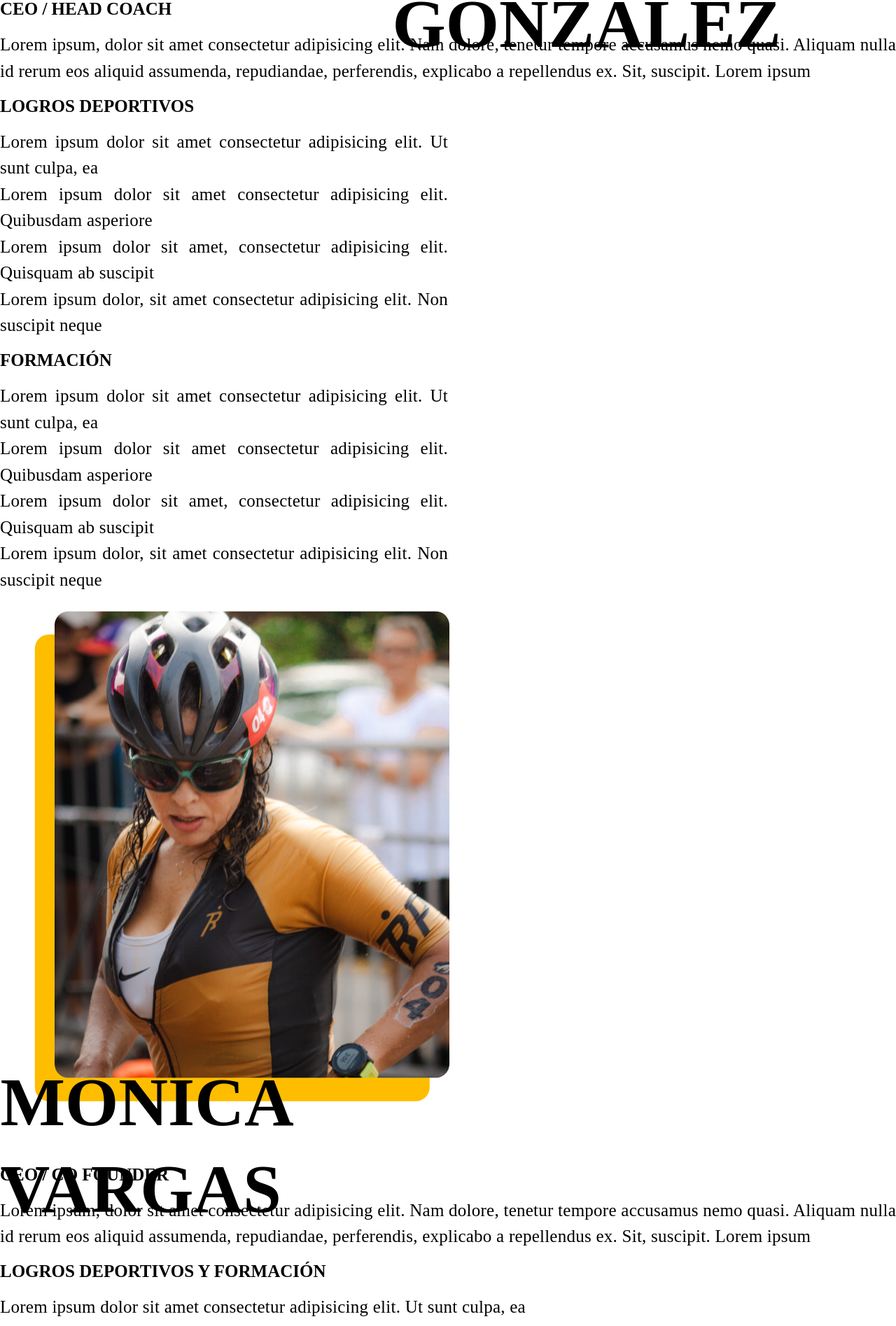
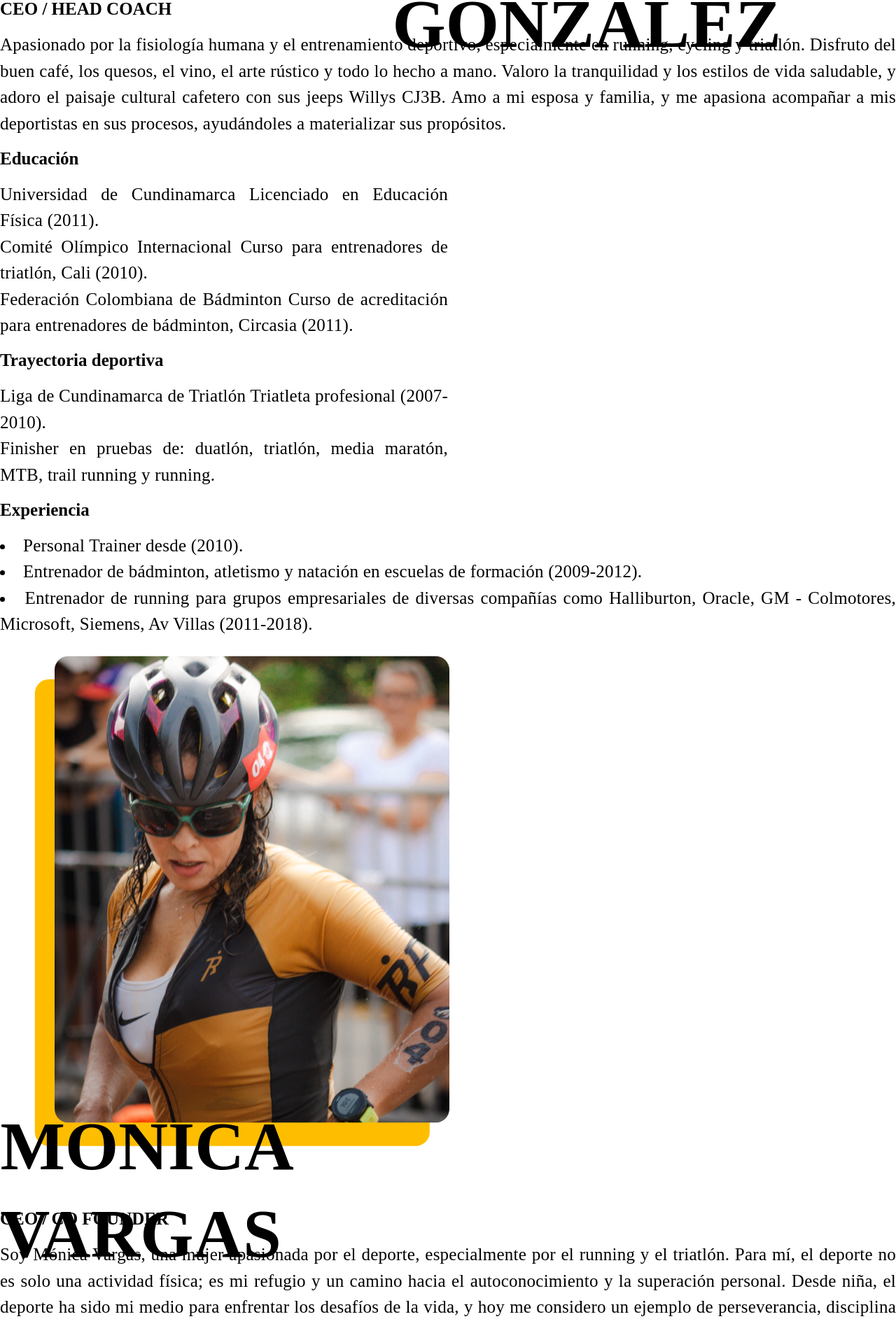
Before and after one commit to RunningPersonalPlan/webPage, a React (Vite) app in the folder Rpp/: page /nuestro-equipo in a window 1280 px wide. Shown: the part 1045-2940 px from the top of the page at 70% size. Built offline with nearby package versions, Linux system fonts and the light colour scheme; a web font is replaced by a local one.

Commit message:
about us

```diff
--- a/Rpp/src/views/NuestroEquipo.jsx
+++ b/Rpp/src/views/NuestroEquipo.jsx
@@ -26,37 +26,43 @@ const NuestroEquipo = () => {
         <div className='area-1 mb-8 mx-8 md:mx-8 sm:mx-0 mt-8' >
           <h1 className='titulo-area-1 mb-8 text-black dark:text-white' >CEO / HEAD COACH</h1>
           <p className='content-area-1 text-gray-900 dark:text-gray-400'>
-            Lorem ipsum, dolor sit amet consectetur adipisicing elit. Nam dolore, tenetur
-             tempore accusamus nemo quasi. Aliquam nulla id rerum eos aliquid assumenda,
-             repudiandae, perferendis, explicabo a repellendus ex. Sit, suscipit. Lorem ipsum
+          Apasionado por la fisiología humana y el entrenamiento deportivo, especialmente en running, cycling y triatlón.
+          Disfruto del buen café, los quesos, el vino, el arte rústico y todo lo hecho a mano. Valoro la tranquilidad y los
+          estilos de vida saludable, y adoro el paisaje cultural cafetero con sus jeeps Willys CJ3B. Amo a mi esposa y familia,
+          y me apasiona acompañar a mis deportistas en sus procesos, ayudándoles a materializar sus propósitos.
           </p>
 
         </div>
 
         <div className='flex-area-1 flex gap-8  mx-8 md:mx-8 sm:mx-0 '>
           <div className='flex-area-1-content'>
-            <h1 className='flex-titulo-area-1 mb-8 text-black dark:text-white '>LOGROS DEPORTIVOS</h1>
+            <h1 className='flex-titulo-area-1 mb-8 text-black dark:text-white '>Educación</h1>
             <div className='flex-content-area-1'>
                <ul className='list-disc pl-5 space-y-2 text-gray-900 dark:text-gray-400'>
-                  <li>Lorem ipsum dolor sit amet consectetur adipisicing elit. Ut sunt culpa, ea</li>
-                  <li>Lorem ipsum dolor sit amet consectetur adipisicing elit. Quibusdam asperiore</li>
-                  <li>Lorem ipsum dolor sit amet, consectetur adipisicing elit. Quisquam ab suscipit</li>
-                  <li>Lorem ipsum dolor, sit amet consectetur adipisicing elit. Non suscipit neque</li>
+                  <li><span className="font-bold">Universidad de Cundinamarca </span>Licenciado en Educación Física (2011).</li>
+                  <li><span className="font-bold">Comité Olímpico Internacional </span>Curso para entrenadores de triatlón, Cali (2010).</li>
+                  <li><span className="font-bold">Federación Colombiana de Bádminton </span>Curso de acreditación para entrenadores de bádminton, Circasia (2011).</li>
                </ul>
             </div>
           </div>
           <div className='flex-area-1-content'>
-            <h1 className='flex-titulo-area-1 mb-8 text-black dark:text-white'>FORMACIÓN</h1>
+            <h1 className='flex-titulo-area-1 mb-8 text-black dark:text-white'>Trayectoria deportiva</h1>
             <div className='flex-content-area-1'>
             <ul className='list-disc pl-5 space-y-2 text-gray-900 dark:text-gray-400'>
-                  <li>Lorem ipsum dolor sit amet consectetur adipisicing elit. Ut sunt culpa, ea</li>
-                  <li>Lorem ipsum dolor sit amet consectetur adipisicing elit. Quibusdam asperiore</li>
-                  <li>Lorem ipsum dolor sit amet, consectetur adipisicing elit. Quisquam ab suscipit</li>
-                  <li>Lorem ipsum dolor, sit amet consectetur adipisicing elit. Non suscipit neque</li>
+                  <li><span className="font-bold">Liga de Cundinamarca de Triatlón </span>Triatleta profesional (2007-2010).</li>
+                  <li><span className="font-bold">Finisher en pruebas de: </span>duatlón, triatlón, media maratón, MTB, trail running y running.</li>
                </ul>
             </div>
 
           </div>
+        </div>
+        <div className="w-full h-auto area-1 mb-8 mx-8 md:mx-8 sm:mx-0 mt-8">
+        <h1 className='titulo-area-1 mb-8 text-black dark:text-white' >Experiencia</h1>
+          <p className='content-area-1 text-gray-900 dark:text-gray-400'>
+            <li>Personal Trainer desde (2010).</li>
+            <li>Entrenador de bádminton, atletismo y natación en escuelas de formación (2009-2012).</li>
+            <li>Entrenador de running para grupos empresariales de diversas compañías como Halliburton, Oracle, GM - Colmotores, Microsoft, Siemens, Av Villas (2011-2018).</li>
+          </p>
         </div>
       </section>
 
@@ -77,9 +83,7 @@ const NuestroEquipo = () => {
         <div className='area-1 mb-8 mx-8 md:mx-8 sm:mx-0 mt-8' >
           <h1 className='titulo-area-1 mb-8 text-black dark:text-white' >CEO / CO FOUNDER</h1>
           <p className='content-area-1 text-gray-900 dark:text-gray-400'>
-            Lorem ipsum, dolor sit amet consectetur adipisicing elit. Nam dolore, tenetur
-             tempore accusamus nemo quasi. Aliquam nulla id rerum eos aliquid assumenda,
-             repudiandae, perferendis, explicabo a repellendus ex. Sit, suscipit. Lorem ipsum
+          Soy Mónica Vargas, una mujer apasionada por el deporte, especialmente por el running y el triatlón. Para mí, el deporte no es solo una actividad física; es mi refugio y un camino hacia el autoconocimiento y la superación personal. Desde niña, el deporte ha sido mi medio para enfrentar los desafíos de la vida, y hoy me considero un ejemplo de perseverancia, disciplina y autenticidad. Soy madre de dos hijos, Junior y Alex Moreno Vargas. Cada vez que corro, recuerdo quién soy, qué quiero, y hacia dónde voy, encontrando en el running una fuente constante de gratitud y crecimiento personal.
 
           </p>
 
@@ -90,10 +94,11 @@ const NuestroEquipo = () => {
             <h1 className='titulo-area-1 mb-8 text-black dark:text-white'>LOGROS DEPORTIVOS Y FORMACIÓN</h1>
             <div className='content-area-1'>
                <ul className='list-disc pl-5 space-y-2 content-area-1 text-gray-900 dark:text-gray-400'>
-                  <li>Lorem ipsum dolor sit amet consectetur adipisicing elit. Ut sunt culpa, ea</li>
-                  <li>Lorem ipsum dolor sit amet consectetur adipisicing elit. Quibusdam asperiore</li>
-                  <li>Lorem ipsum dolor sit amet, consectetur adipisicing elit. Quisquam ab suscipit</li>
-                  <li>Lorem ipsum dolor, sit amet consectetur adipisicing elit. Non suscipit neque</li>
+                <li>Enfermera UCI Neonatal, Fundación Valle del Lili (FVL).</li>
+                <li>Fundación Universitaria del Área Andina Enfermería (2010).</li>
+                <li>He corrido 4 maratones, con un PB de 3h:49’13” en Medellín.</li>
+                <li>Soy triatleta de media distancia.</li>
+                <li>He liderado múltiples eventos deportivos y me considero un referente para nuevos y experimentados deportistas.</li>
                </ul>
             </div>
 
@@ -116,33 +121,28 @@ const NuestroEquipo = () => {
         <div className='area-1 mb-8 mx-8 md:mx-8 sm:mx-0 mt-8' >
           <h1 className='titulo-area-1 mb-8 text-black dark:text-white' >DESARROLLADOR WEB</h1>
           <p className='content-area-1 text-gray-900 dark:text-gray-400'>
-            Lorem ipsum, dolor sit amet consectetur adipisicing elit. Nam dolore, tenetur
-             tempore accusamus nemo quasi. Aliquam nulla id rerum eos aliquid assumenda,
-             repudiandae, perferendis, explicabo a repellendus ex. Sit, suscipit. Lorem ipsum
+            Soy desarrollador de páginas web y entusiasta de la tecnología. Me encanta explorar nuevas herramientas y técnicas para crear sitios web modernos y funcionales, enfocándome en desarrollar interfaces intuitivas y eficientes, mejorando así la experiencia del usuario. Además, me apasiona la optimización de rendimiento y la escalabilidad de aplicaciones web.
           </p>
 
         </div>
 
         <div className='flex-area-1 flex gap-8  mx-8 md:mx-8 sm:mx-0 '>
           <div className='flex-area-1-content'>
-            <h1 className='flex-titulo-area-1 mb-8 text-black dark:text-white '>LOGROS DEPORTIVOS</h1>
+            <h1 className='flex-titulo-area-1 mb-8 text-black dark:text-white '>Trayectoria deportiva</h1>
             <div className='flex-content-area-1'>
-               <ul className='list-disc pl-5 space-y-2 text-gray-900 dark:text-gray-400'>
-                  <li>Lorem ipsum dolor sit amet consectetur adipisicing elit. Ut sunt culpa, ea</li>
-                  <li>Lorem ipsum dolor sit amet consectetur adipisicing elit. Quibusdam asperiore</li>
-                  <li>Lorem ipsum dolor sit amet, consectetur adipisicing elit. Quisquam ab suscipit</li>
-                  <li>Lorem ipsum dolor, sit amet consectetur adipisicing elit. Non suscipit neque</li>
-               </ul>
+              <p className='content-area-1 text-gray-900 dark:text-gray-400'>
+              Valoro la disciplina ganada a través del deporte. Más allá de mantenerme en forma, el deporte es esencial para mi bienestar mental y emocional.
+              </p>
             </div>
           </div>
           <div className='flex-area-1-content'>
             <h1 className='flex-titulo-area-1 mb-8 text-black dark:text-white'>FORMACIÓN</h1>
             <div className='flex-content-area-1'>
             <ul className='list-disc pl-5 space-y-2 text-gray-900 dark:text-gray-400'>
-                  <li>Lorem ipsum dolor sit amet consectetur adipisicing elit. Ut sunt culpa, ea</li>
-                  <li>Lorem ipsum dolor sit amet consectetur adipisicing elit. Quibusdam asperiore</li>
-                  <li>Lorem ipsum dolor sit amet, consectetur adipisicing elit. Quisquam ab suscipit</li>
-                  <li>Lorem ipsum dolor, sit amet consectetur adipisicing elit. Non suscipit neque</li>
+                  <li>Desarrollador full stack Henry</li>
+                  <li>Arquitecturas CSS Platzi</li>
+                  <li>Responsive Design: Maquetación Mobile First Platzi</li>
+                  <li>Frontend Developer Platzi</li>
                </ul>
             </div>
 
@@ -167,9 +167,7 @@ const NuestroEquipo = () => {
         <div className='area-1 mb-8 mx-8 md:mx-8 sm:mx-0 mt-8' >
           <h1 className='titulo-area-1 mb-8 text-black dark:text-white' >DIRECTOR CREATIVO</h1>
           <p className='content-area-1 text-gray-900 dark:text-gray-400'>
-            Lorem ipsum, dolor sit amet consectetur adipisicing elit. Nam dolore, tenetur
-             tempore accusamus nemo quasi. Aliquam nulla id rerum eos aliquid assumenda,
-             repudiandae, perferendis, explicabo a repellendus ex. Sit, suscipit. Lorem ipsum
+            Apasionado por las artes visuales: fotografía, diseño y animación. El minimalismo y la organización son pilares en mi vida, pero también disfruto desafiando lo convencional y buscando siempre la diferenciación. En mi tiempo libre, vivo y respiro ciclismo. Cada oportunidad que tengo, salgo a recorrer nuevos caminos en mi bicicleta, explorando paisajes, conectando con la naturaleza y capturando momentos únicos con mi cámara. Aunque actualmente me estoy interesando mucho por el running, la natación, y por ende, el triatlón.
 
           </p>
 
@@ -180,10 +178,12 @@ const NuestroEquipo = () => {
             <h1 className='titulo-area-1 mb-8 text-black dark:text-white '>LOGROS DEPORTIVOS Y FORMACIÓN</h1>
             <div className='content-area-1'>
                <ul className='list-disc pl-5 space-y-2 content-area-1 text-gray-900 dark:text-gray-400'>
-                  <li>Lorem ipsum dolor sit amet consectetur adipisicing elit. Ut sunt culpa, ea</li>
-                  <li>Lorem ipsum dolor sit amet consectetur adipisicing elit. Quibusdam asperiore</li>
-                  <li>Lorem ipsum dolor sit amet, consectetur adipisicing elit. Quisquam ab suscipit</li>
-                  <li>Lorem ipsum dolor, sit amet consectetur adipisicing elit. Non suscipit neque</li>
+                <li><span className="font-bold">Zona Cinco Escuela de Cine y Fotografía</span> Curso Profesional de Fotografía (2024).</li>
+                <li><span className="font-bold">Fundación Universitaria del Área Andina</span> Diseño Gráfico (2022).</li>
+                <li><span className="font-bold">Fundación Universitaria del Área Andina</span> Tecnologó en Animación y Posproducción Audiovisual (2020).</li>
+                <li>10k Media Maratón de Bogotá (2024).</li>
+                <li>Copa Do More (MTB), Fusagasugá (2023).</li>
+                <li>Travesías MTB x6.</li>
                </ul>
             </div>
 
```
